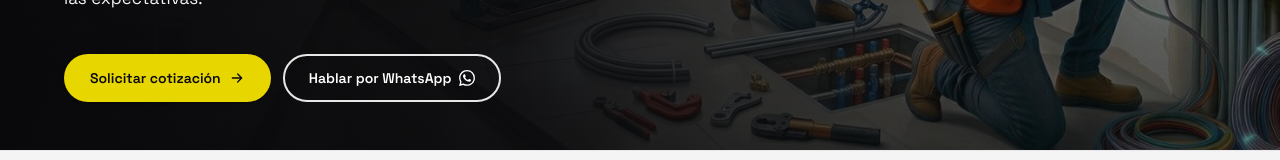
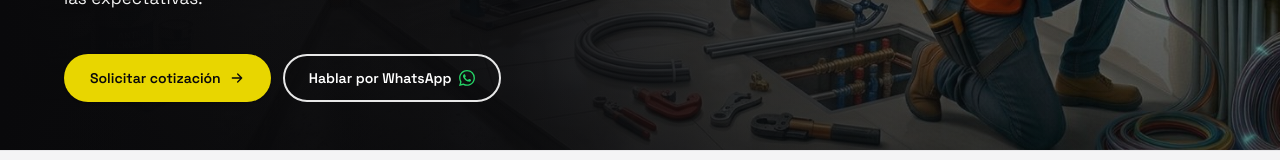
Before and after one commit to Dnnst89/SYS-Mantenimiento, a Next.js app: page / in a window 1280 px wide. Shown: the part 448-608 px from the top of the page. Built offline with nearby package versions, Linux system fonts and the light colour scheme.

Commit message:
cambios realizados al boton de whatsapp

```diff
--- a/components/home/HomeHero.jsx
+++ b/components/home/HomeHero.jsx
@@ -148,10 +148,10 @@ export default function HomeHero({ locale, copy, headingId = "home-hero-heading"
               href={wa}
               target="_blank"
               rel="noopener noreferrer"
-              className="inline-flex h-11 shrink-0 items-center justify-center gap-2 self-start rounded-full border-2 border-white/90 bg-transparent px-5 text-[13px] font-semibold leading-none text-white transition-colors hover:bg-white/10 focus-visible:outline-2 focus-visible:outline-offset-2 focus-visible:outline-white sm:h-12 sm:px-6 sm:text-sm"
+              className="inline-flex h-11 shrink-0 items-center justify-center gap-2 self-start rounded-full border-2 border-white/90 bg-transparent px-5 text-[13px] font-semibold leading-none text-white transition-colors  hover:bg-white/10 hover:border-[#25D366] focus-visible:outline-2 focus-visible:outline-offset-2 focus-visible:outline-white sm:h-12 sm:px-6 sm:text-sm"
             >
               <span className="min-w-0 shrink">{t.ctaWhatsapp}</span>
-              <WhatsappIcon className="h-3.5 w-3.5 shrink-0 sm:h-4 sm:w-4" />
+              <WhatsappIcon className="h-3.5 w-3.5 shrink-0 sm:h-4 sm:w-4 text-[#25D366]" />
             </a>
           </div>
         </div>
```
